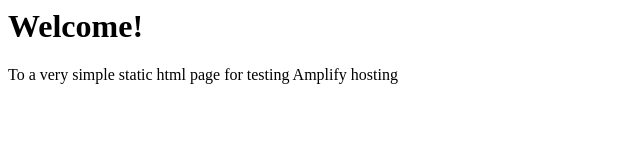
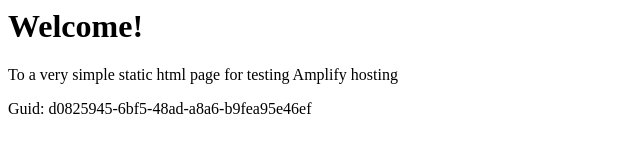
Before and after one commit to aws-aemilia-yul/Github-PR-Commit-Integration-Test-DoNotTouch-v1-prod-ca-central-1, a website: page src/index.html in a window 1280 px wide. Shown: the whole page, without its empty margins (0-640 px from the left). Drawn offline with Linux system fonts and the light colour scheme.

Commit message:
commit from integ tests

```diff
--- a/src/index.html
+++ b/src/index.html
@@ -1,3 +1,5 @@
+
+
 <html lang="en">
 
 <head>
@@ -10,6 +12,6 @@
 <body>
     <h1>Welcome!</h1>
     <p>To a very simple static html page for testing Amplify hosting</p>
-</body>
+    <p>Guid: d0825945-6bf5-48ad-a8a6-b9fea95e46ef</p></body>
 
 </html>
```
